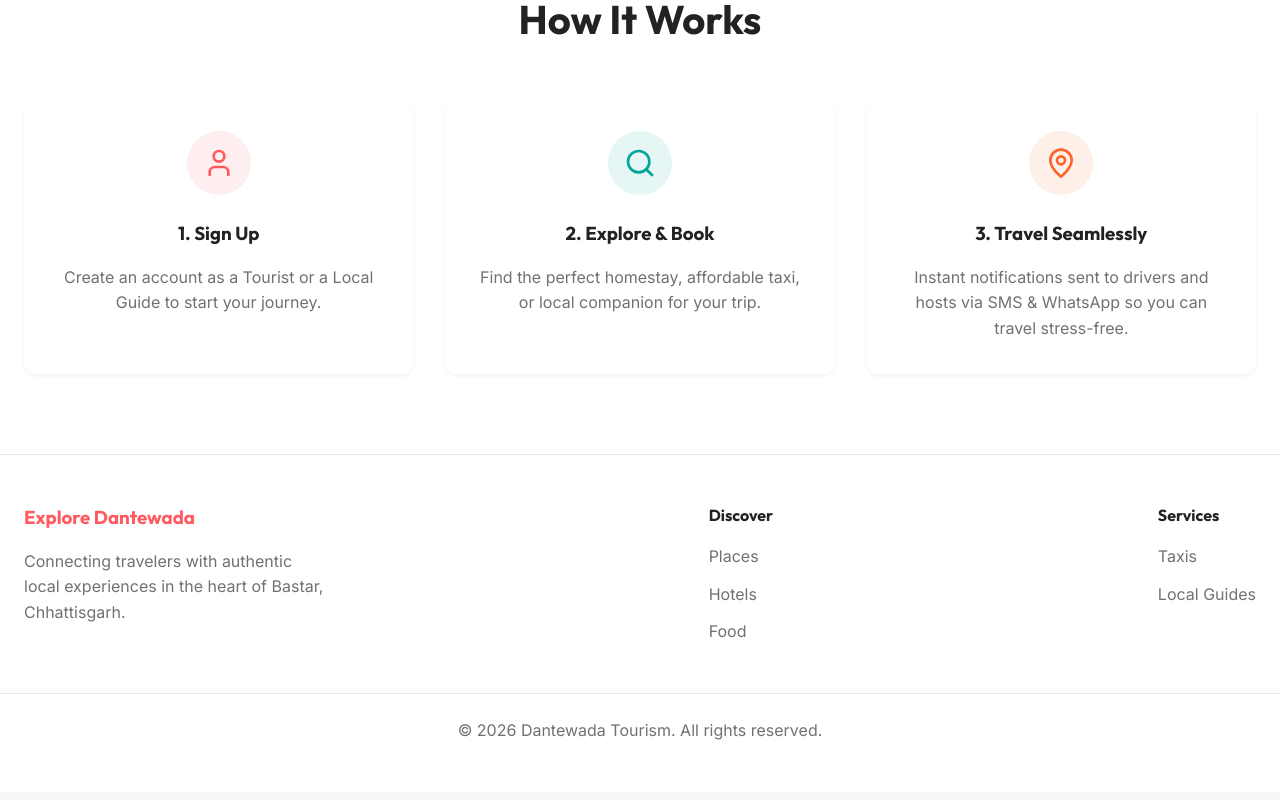
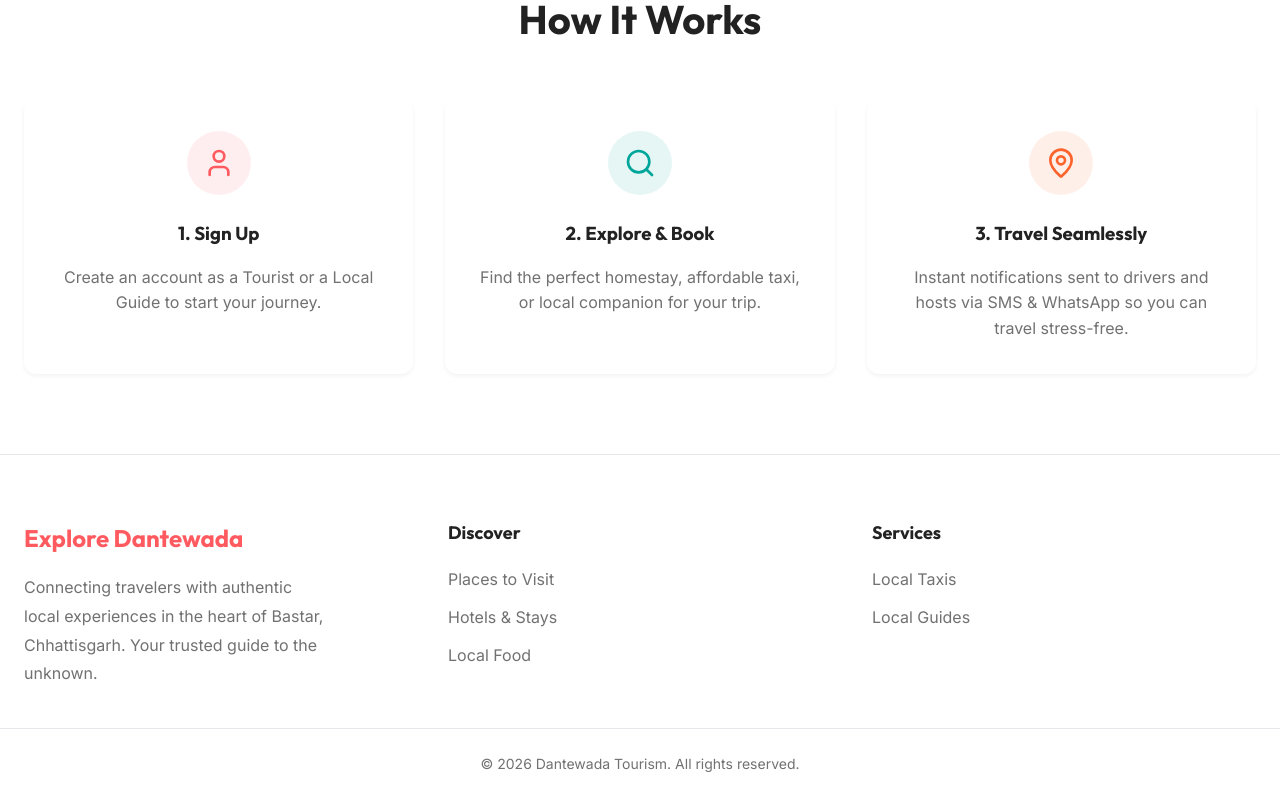
Before and after one commit to Niteen222/Tourism-website-, a React (Vite) app: page / in a window 1280 px wide. Shown: the part 1318-2118 px from the top of the page. Built offline with nearby package versions, Linux system fonts and the light colour scheme.

Commit message:
Update navbar to be fully responsive and improve footer design

```diff
--- a/src/components/Layout.jsx
+++ b/src/components/Layout.jsx
@@ -1,23 +1,36 @@
-import React from 'react';
-import { Outlet, Link, useNavigate } from 'react-router-dom';
-import { MapPin, User, LogOut } from 'lucide-react';
+import React, { useState } from 'react';
+import { Outlet, Link, useNavigate, useLocation } from 'react-router-dom';
+import { MapPin, User, LogOut, Menu, X } from 'lucide-react';
 import { useAuth } from '../context/AuthContext';
 
 const Navbar = () => {
   const navigate = useNavigate();
+  const location = useLocation();
   const { user, logout } = useAuth();
+  const [isMobileMenuOpen, setIsMobileMenuOpen] = useState(false);
 
   const handleLogout = () => {
     logout();
+    setIsMobileMenuOpen(false);
     navigate('/');
   };
 
+  const toggleMobileMenu = () => {
+    setIsMobileMenuOpen(!isMobileMenuOpen);
+  };
+
+  // Close mobile menu when route changes
+  React.useEffect(() => {
+    setIsMobileMenuOpen(false);
+  }, [location]);
+
   return (
+    <>
       <nav style={{
         position: 'sticky',
         top: 0,
         zIndex: 50,
-      backgroundColor: 'rgba(255, 255, 255, 0.9)',
+        backgroundColor: 'rgba(255, 255, 255, 0.95)',
         backdropFilter: 'blur(8px)',
         borderBottom: '1px solid #E5E7EB',
         padding: '16px 0'
@@ -48,7 +61,7 @@ const Navbar = () => {
           </Link>
 
           {/* Desktop Links */}
-        <div style={{ display: 'flex', gap: '24px', alignItems: 'center' }} className="nav-links desktop-only">
+          <div style={{ gap: '24px', alignItems: 'center' }} className="desktop-links">
             <Link to="/places" style={{ fontWeight: 500 }}>Places to Visit</Link>
             <Link to="/hotels" style={{ fontWeight: 500 }}>Hotels</Link>
             <Link to="/food" style={{ fontWeight: 500 }}>Local Food</Link>
@@ -73,8 +86,45 @@ const Navbar = () => {
               </div>
             )}
           </div>
+
+          {/* Mobile Menu Button */}
+          <button className="mobile-menu-btn" onClick={toggleMobileMenu}>
+            {isMobileMenuOpen ? <X size={28} /> : <Menu size={28} />}
+          </button>
         </div>
       </nav>
+
+      {/* Mobile Menu Dropdown */}
+      <div className={`mobile-menu ${isMobileMenuOpen ? 'open' : ''}`} style={{
+        position: 'fixed',
+        top: '73px',
+        left: 0,
+        right: 0,
+        zIndex: 49,
+      }}>
+        <Link to="/places">Places to Visit</Link>
+        <Link to="/hotels">Hotels</Link>
+        <Link to="/food">Local Food</Link>
+        <Link to="/taxis">Taxis</Link>
+        <Link to="/guides">Local Guides</Link>
+
+        <div style={{ height: '1px', backgroundColor: '#E5E7EB', margin: '8px 0' }}></div>
+
+        {user ? (
+          <>
+            <span style={{ padding: '12px 0', fontWeight: 600, color: 'var(--primary)' }}>Hi, {user.name}</span>
+            <button onClick={handleLogout} style={{ color: 'var(--text-dark)', display: 'flex', alignItems: 'center', gap: '8px' }}>
+              <LogOut size={16} /> Logout
+            </button>
+          </>
+        ) : (
+          <div style={{ display: 'flex', flexDirection: 'column', gap: '12px', marginTop: '8px' }}>
+            <Link to="/login" className="btn btn-outline" style={{ justifyContent: 'center' }}>Log in</Link>
+            <Link to="/signup" className="btn btn-primary" style={{ justifyContent: 'center' }}>Sign up</Link>
+          </div>
+        )}
+      </div>
+    </>
   );
 };
 
@@ -83,36 +133,51 @@ const Footer = () => {
     <footer style={{
       backgroundColor: 'white',
       borderTop: '1px solid #E5E7EB',
-      padding: '48px 0',
+      padding: '64px 0 24px 0',
       marginTop: 'auto'
     }}>
-      <div className="container" style={{ display: 'flex', justifyContent: 'space-between', flexWrap: 'wrap', gap: '32px' }}>
+      <div className="container footer-grid" style={{
+        display: 'grid',
+        gridTemplateColumns: 'revert', /* Overridden by media query */
+        gap: '40px',
+        justifyContent: 'space-between',
+        ...(window.innerWidth > 768 ? { gridTemplateColumns: '2fr 1fr 1fr' } : {}) // Inline fallback, actual handled by CSS if we added grid there
+      }}>
+        {/* Quick inline hack for non-css grid override since we used flex earlier, updating to grid */}
+      </div>
+      {/* Better to just re-write the footer content with grid applied in CSS as footer-grid */}
+      <div className="container footer-grid" style={{
+        display: 'grid',
+        gridTemplateColumns: 'repeat(auto-fit, minmax(200px, 1fr))',
+        gap: '40px',
+        borderBottom: '1px solid #E5E7EB',
+        paddingBottom: '40px'
+      }}>
         <div style={{ maxWidth: '300px' }}>
-          <h3 style={{ marginBottom: '16px', color: 'var(--primary)' }}>Explore Dantewada</h3>
-          <p style={{ color: 'var(--text-light)' }}>Connecting travelers with authentic local experiences in the heart of Bastar, Chhattisgarh.</p>
+          <h3 style={{ marginBottom: '16px', color: 'var(--primary)', fontSize: '1.5rem' }}>Explore Dantewada</h3>
+          <p style={{ color: 'var(--text-light)', lineHeight: '1.8' }}>Connecting travelers with authentic local experiences in the heart of Bastar, Chhattisgarh. Your trusted guide to the unknown.</p>
         </div>
         <div>
-          <h4 style={{ marginBottom: '16px' }}>Discover</h4>
+          <h4 style={{ marginBottom: '20px', fontSize: '1.125rem' }}>Discover</h4>
           <ul style={{ listStyle: 'none', display: 'flex', flexDirection: 'column', gap: '12px', color: 'var(--text-light)' }}>
-            <li><Link to="/places">Places</Link></li>
-            <li><Link to="/hotels">Hotels</Link></li>
-            <li><Link to="/food">Food</Link></li>
+            <li><Link to="/places" style={{ cursor: 'pointer' }}>Places to Visit</Link></li>
+            <li><Link to="/hotels" style={{ cursor: 'pointer' }}>Hotels & Stays</Link></li>
+            <li><Link to="/food" style={{ cursor: 'pointer' }}>Local Food</Link></li>
           </ul>
         </div>
         <div>
-          <h4 style={{ marginBottom: '16px' }}>Services</h4>
+          <h4 style={{ marginBottom: '20px', fontSize: '1.125rem' }}>Services</h4>
           <ul style={{ listStyle: 'none', display: 'flex', flexDirection: 'column', gap: '12px', color: 'var(--text-light)' }}>
-            <li><Link to="/taxis">Taxis</Link></li>
-            <li><Link to="/guides">Local Guides</Link></li>
+            <li><Link to="/taxis" style={{ cursor: 'pointer' }}>Local Taxis</Link></li>
+            <li><Link to="/guides" style={{ cursor: 'pointer' }}>Local Guides</Link></li>
           </ul>
         </div>
       </div>
       <div className="container" style={{
-        marginTop: '48px',
         paddingTop: '24px',
-        borderTop: '1px solid #E5E7EB',
         textAlign: 'center',
-        color: 'var(--text-light)'
+        color: 'var(--text-light)',
+        fontSize: '0.875rem'
       }}>
         <p>© 2026 Dantewada Tourism. All rights reserved.</p>
       </div>
--- a/src/index.css
+++ b/src/index.css
@@ -1,9 +1,12 @@
 :root {
   /* Colors */
-  --primary: #FF5A5F;     /* Vibrant Coral Pink */
+  --primary: #FF5A5F;
+  /* Vibrant Coral Pink */
   --primary-dark: #E0484D;
-  --secondary: #00A699;   /* Teal */
-  --accent: #FC642D;      /* Orange */
+  --secondary: #00A699;
+  /* Teal */
+  --accent: #FC642D;
+  /* Orange */
 
   --bg-color: #F7F7F9;
   --bg-card: #FFFFFF;
@@ -18,9 +21,9 @@
   --font-body: 'Inter', sans-serif;
 
   /* Shadows */
-  --shadow-sm: 0 2px 4px rgba(0,0,0,0.05);
-  --shadow-md: 0 4px 6px -1px rgba(0,0,0,0.1), 0 2px 4px -1px rgba(0,0,0,0.06);
-  --shadow-lg: 0 10px 15px -3px rgba(0,0,0,0.1), 0 4px 6px -2px rgba(0,0,0,0.05);
+  --shadow-sm: 0 2px 4px rgba(0, 0, 0, 0.05);
+  --shadow-md: 0 4px 6px -1px rgba(0, 0, 0, 0.1), 0 2px 4px -1px rgba(0, 0, 0, 0.06);
+  --shadow-lg: 0 10px 15px -3px rgba(0, 0, 0, 0.1), 0 4px 6px -2px rgba(0, 0, 0, 0.05);
 
   /* Radii */
   --radius-sm: 8px;
@@ -46,7 +49,12 @@ body {
   -webkit-font-smoothing: antialiased;
 }
 
-h1, h2, h3, h4, h5, h6 {
+h1,
+h2,
+h3,
+h4,
+h5,
+h6 {
   font-family: var(--font-heading);
   font-weight: 700;
   color: var(--text-dark);
@@ -164,8 +172,15 @@ button {
 
 /* Micro-animations */
 @keyframes fadeIn {
-  from { opacity: 0; transform: translateY(10px); }
-  to { opacity: 1; transform: translateY(0); }
+  from {
+    opacity: 0;
+    transform: translateY(10px);
+  }
+
+  to {
+    opacity: 1;
+    transform: translateY(0);
+  }
 }
 
 .animate-fade-in {
@@ -174,8 +189,13 @@ button {
 
 /* Marquee infinite scroll left to right */
 @keyframes scrollLeft {
-  0% { transform: translateX(0); }
-  100% { transform: translateX(-50%); }
+  0% {
+    transform: translateX(0);
+  }
+
+  100% {
+    transform: translateX(-50%);
+  }
 }
 
 .marquee-container {
@@ -195,3 +215,71 @@ button {
 .marquee-container:hover .marquee-content {
   animation-play-state: paused;
 }
+
+/* --- Responsive Styles --- */
+.mobile-menu-btn {
+  display: none;
+  background: none;
+  border: none;
+  color: var(--text-dark);
+  cursor: pointer;
+}
+
+.desktop-links {
+  display: flex;
+}
+
+.mobile-menu {
+  display: none;
+  flex-direction: column;
+  padding: 16px 24px;
+  background-color: var(--bg-card);
+  border-bottom: 1px solid #E5E7EB;
+  box-shadow: var(--shadow-sm);
+  gap: 16px;
+}
+
+.mobile-menu a,
+.mobile-menu button {
+  padding: 12px 0;
+  border-bottom: 1px solid #f0f0f0;
+  width: 100%;
+  text-align: left;
+  font-weight: 500;
+  display: flex;
+  justify-content: flex-start;
+}
+
+.mobile-menu a:last-child,
+.mobile-menu button:last-child {
+  border-bottom: none;
+}
+
+@media (max-width: 768px) {
+  .desktop-links {
+    display: none !important;
+  }
+
+  .mobile-menu-btn {
+    display: block;
+  }
+
+  .mobile-menu.open {
+    display: flex;
+  }
+
+  /* Adjust hero typography for mobile */
+  h1 {
+    font-size: 2.5rem !important;
+  }
+
+  /* Footer adjustments */
+  .footer-grid {
+    grid-template-columns: 1fr !important;
+    text-align: center;
+  }
+
+  .footer-grid>div {
+    margin: 0 auto;
+  }
+}
```
Lines whose indentation alone changed are shown as unchanged.
